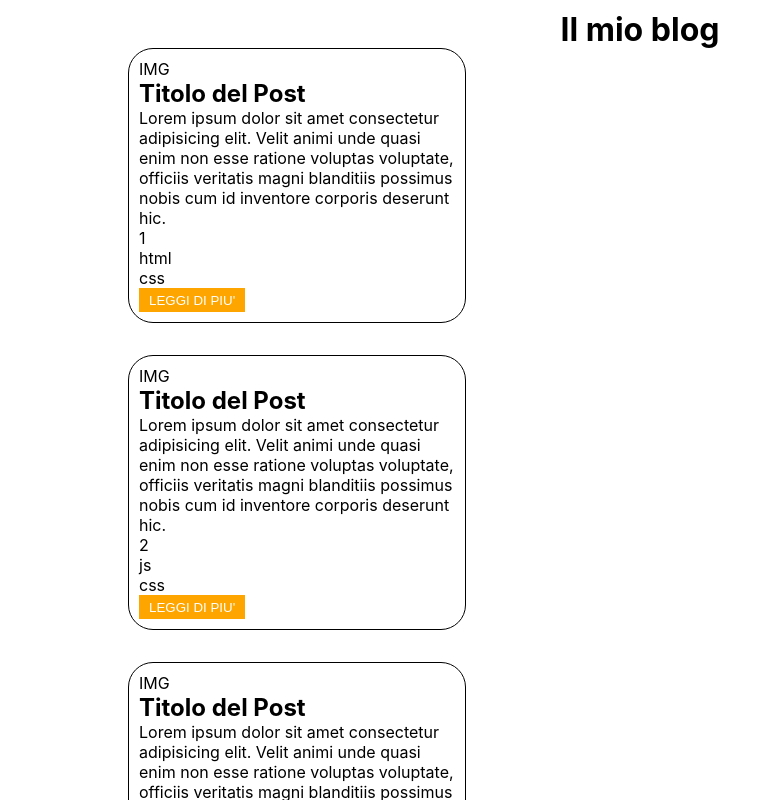
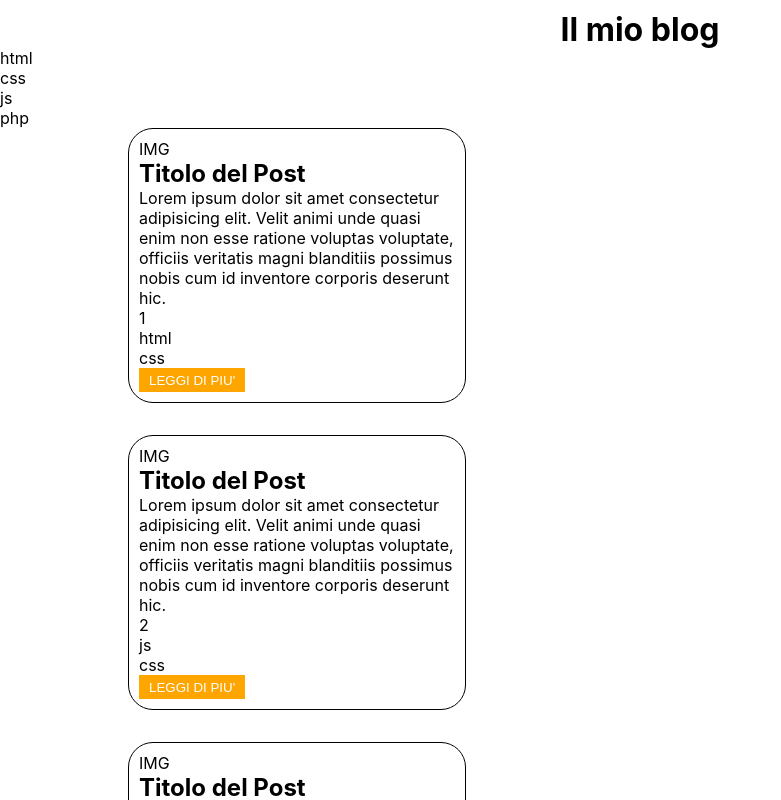
Before and after one commit to francescocifaldi/react-props, a React (Vite) app: page / in a window 1280 px wide. Shown: the top 800 px of the page, without its empty margins (0-781 px from the left). Built offline with nearby package versions, Linux system fonts and the light colour scheme.

Commit message:
ADD unique tags print

```diff
--- a/src/components/main/Main.jsx
+++ b/src/components/main/Main.jsx
@@ -2,8 +2,24 @@ import Card from "../card/Card";
 import posts from "../../posts";
 
 export default function Main() {
+    const uniqueTags = []
+    posts.forEach((post) => {
+        post.tags.forEach((tag) => {
+            if (!uniqueTags.includes(tag)) {
+                uniqueTags.push(tag)
+            }
+        })
+    })
+
     return (
         <>
+
+            <ul>
+                {uniqueTags.map((uniqueTag) => (
+                    <li key={uniqueTag}>{uniqueTag}</li>
+                ))}
+            </ul>
+
             {
                 posts.map((post) => (
                     < div key={post.id} className="container" >
```
